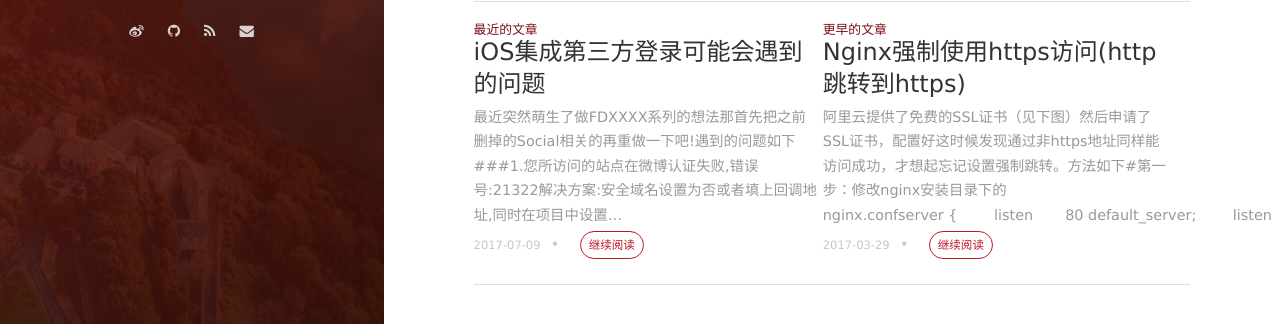
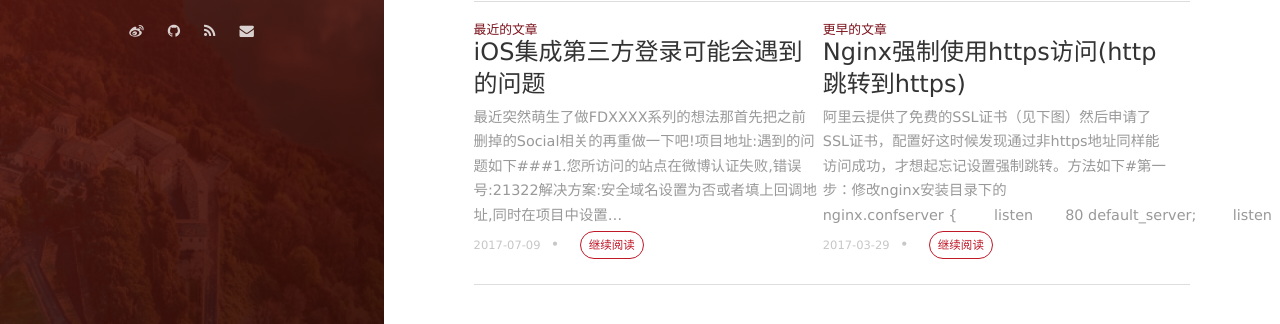
Before and after one commit to fandongtongxue/fandongtongxue.github.io, a Jekyll site: the page built from _posts/2017-06-26-iOS-interview.markdown, in a window 1280 px wide and 1314 px high. Shown: the part 805-1129 px from the top of the window. Built offline with Jekyll 4.4.1, drawn with Linux system fonts in a browser that asks for light colours; nearby versions of some CDN libraries; comment, search, counter and statistics services are not loaded.

Commit message:
修改社交那篇文章

```diff
--- a/_posts/2017-06-26-iOS-social.markdown
+++ b/_posts/2017-06-26-iOS-social.markdown
@@ -7,6 +7,7 @@
 ---
 最近突然萌生了做FDXXXX系列的想法
 那首先把之前删掉的Social相关的再重做一下吧!
+项目地址:[](https://github.com/fandongtongxue/FDSocialDemo.git)
 遇到的问题如下
 
 ---
```
